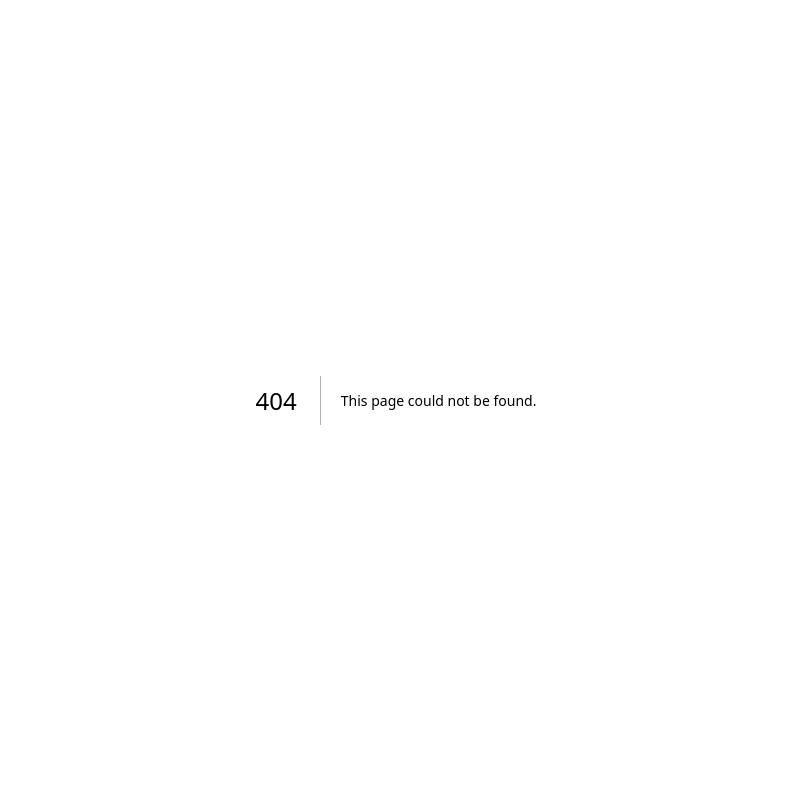
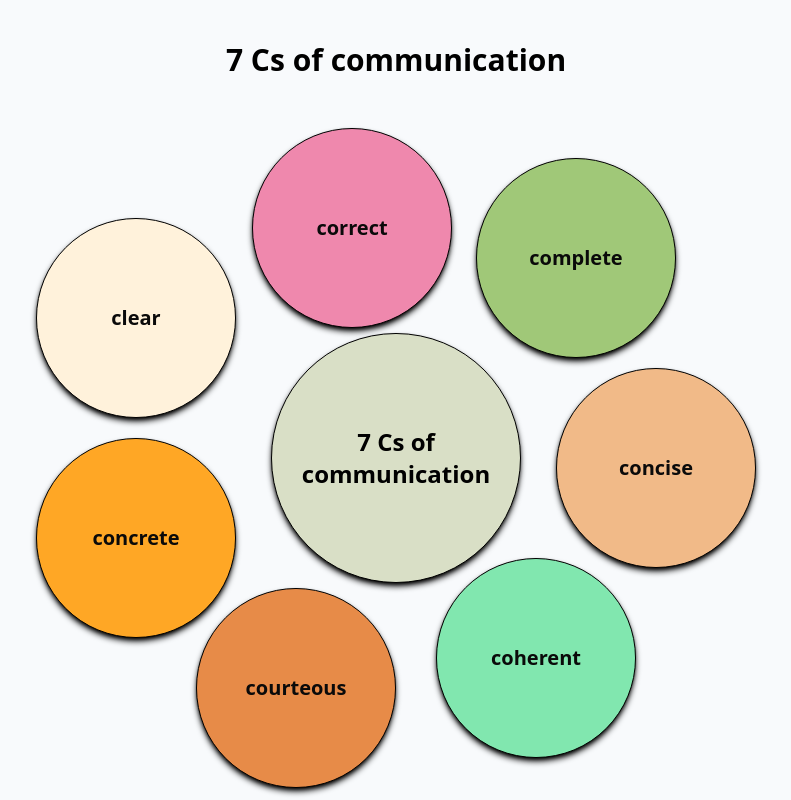
Before and after one commit to vyomr-innovations/module3-hosting-activities, a Next.js app: page /C21-L3-A1A in a window 1280 px wide. Before the commit this address had no page. Shown: the whole page, without its empty margins (244-1035 px from the left). Built offline with nearby package versions, Linux system fonts and the light colour scheme.

Commit message:
add new activity C21-L3-A1A

```diff
--- /dev/null
+++ b/src/app/C21-L3-A1A/page.tsx
@@ -0,0 +1,12 @@
+import LayOutC21L3A1A from '@/layOutC21-L3-A1A'
+import React from 'react'
+
+const Page = () => {
+  return (
+    <div>
+      <LayOutC21L3A1A/>
+    </div>
+  )
+}
+
+export default Page
--- /dev/null
+++ b/src/layOutC21-L3-A1A/cercleData.json
@@ -0,0 +1,66 @@
+[
+    {
+        "name":"correct",
+        "bg":"#EF88AD",
+        "top":"-5%",
+        "left":"32%",
+        "right":"",
+        "bottom":"",
+        "text":"Your language should be free of factual and grammatical errors but even it isn’t, correct your mistakes"
+    },
+    {
+        "name":"complete",
+        "bg":"#A0C878",
+        "top":"0%",
+        "left":"",
+        "right":"15%",
+        "bottom":"",
+        "text":"Give the receiver a complete understanding of what you are discussing"
+    },
+
+    {
+        "name":"concrete",
+        "bg":"#FFA725",
+        "top":"",
+        "left":"5%",
+        "right":"",
+        "bottom":"20%",
+        "text":"Be concrete in your ideas by giving the right amount of detail"
+    },
+     {
+        "name":"concise",
+        "bg":"#F1BA88",
+        "top":"35%",
+        "left":"",
+        "right":"5%",
+        "bottom":"",
+        "text":"Be concise in your articulation by being precise and simple"
+    },
+    {
+        "name":"coherent",
+        "bg":"#81E7AF",
+        "top":"",
+        "left":"",
+        "right":"20%",
+        "bottom":"0%",
+        "text":"Be coherent in your speech with logic and smooth flow of information"
+    } ,
+    {
+        "name":"courteous",
+        "bg":"#E78B48",
+        "top":"",
+        "left":"25%",
+        "right":"",
+        "bottom":"-5%",
+        "text":"Show a courteous attitude by being polite, friendly, and open while communicating with others"
+    },
+    {
+        "name":"clear",
+        "bg":"#FFF2DB",
+        "top":"10%",
+        "left":"5%",
+        "right":"",
+        "bottom":"",
+        "text":"Be clear in your thoughts so your goals are communicated clearly too."
+    }
+]
--- /dev/null
+++ b/src/layOutC21-L3-A1A/index.tsx
@@ -0,0 +1,47 @@
+"use client";
+import React, { useState } from "react";
+import cercelData from "@/layOutC21-L3-A1A/cercleData.json";
+
+const LayOutC21L3A1A = () => {
+  const [dataIndex, setDataIndex] = useState<number[]>([]);
+  const handleClick = (index: number) => {
+   if(!dataIndex?.includes(index)){
+    setDataIndex((prev)=>[...prev,index])
+   }
+  };
+  return (
+    <div className="min-h-screen p-10 flex justify-center flex-col gap-20 items-center bg-[#F8FAFC]">
+   <h3 className="text-black font-bold text-3xl text-center">7 Cs of communication</h3>
+      <div className="w-[800px]  h-[600px] relative flex justify-center items-center ">
+        <div className="w-[250px] h-[250px] shadow-md shadow-black  flex justify-center items-center  border border-black bg-[#D9DFC6] rounded-full">
+        <h3 className="text-black font-bold text-2xl text-center">7 Cs of communication</h3>
+        </div>
+        {cercelData.map((item, index) => (
+          <div
+            key={index}
+            onClick={()=>handleClick(index)}
+            style={{
+              top: item.top,
+              left: item.left,
+              right: item.right,
+              bottom: item.bottom,
+              backgroundColor: item.bg,
+              scrollbarWidth:"none"
+            }}
+            className="absolute hover:scale-105 cursor-pointer  overflow-y-scroll    shadow-md shadow-black flex justify-center items-center  border border-black   min-h-[200px] min-w-[200px]  rounded-full"
+          >
+            {dataIndex.includes(index) ? (
+              <div className=" w-[150px] h-[150px] text-[18px]  pl-2  rounded-full  text-center ">
+                {item.text}
+              </div>
+            ) : (
+              <h4 className="font-bold text-xl">{item.name}</h4>
+            )}
+          </div>
+        ))}
+      </div>
+    </div>
+  );
+};
+
+export default LayOutC21L3A1A;
--- a/src/lib/routes.json
+++ b/src/lib/routes.json
@@ -18,5 +18,9 @@
     {
         "link": "C21-L2-A2",
         "activity": "7 Cs of communication"
+    },
+     {
+        "link": "C21-L3-A1A",
+        "activity": "7 Cs of communication"
     }
 ]
```
